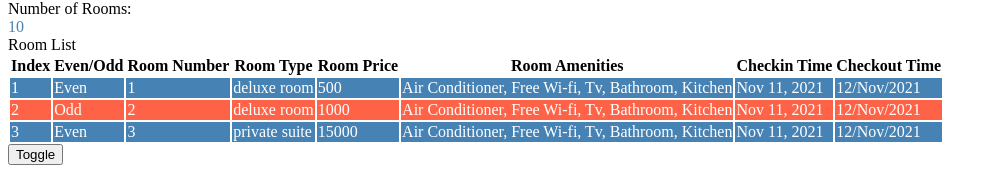
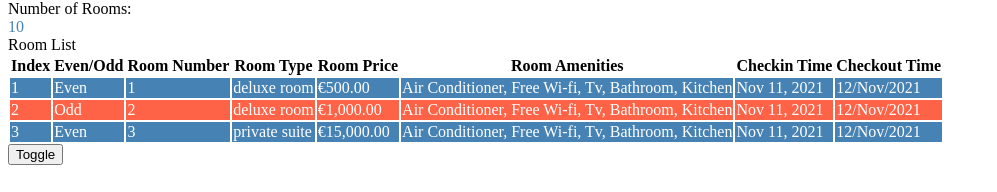
Before and after one commit to imtiajahammad/TypeScriptDemo, an Angular app in the folder angulars/hotelinventoryapp/: page / in a window 1280 px wide. Shown: the part 138-330 px from the top of the page, without its empty margins (0-997 px from the left). Built offline with nearby package versions, Linux system fonts and the light colour scheme.

Commit message:
Built-In Pipes: Currency

```diff
--- a/angulars/hotelinventoryapp/src/app/rooms/rooms.component.html
+++ b/angulars/hotelinventoryapp/src/app/rooms/rooms.component.html
@@ -33,7 +33,7 @@
             <td> {{ e ? "Even" : "Odd"}}</td>
             <td> {{ room.roomNumber }}</td>
             <td> {{ room.roomType | lowercase }}</td>
-            <td> {{ room.price }}</td>
+            <td> {{ room.price | currency: 'EUR'}}</td>
             <td> {{ room.amenities | titlecase }}</td>
             <td> {{ room.checkinTime | date: 'mediumDate' }}</td>
             <td> {{ room.checkoutTime | date : 'dd/MMM/yyyy' }}</td>
```
